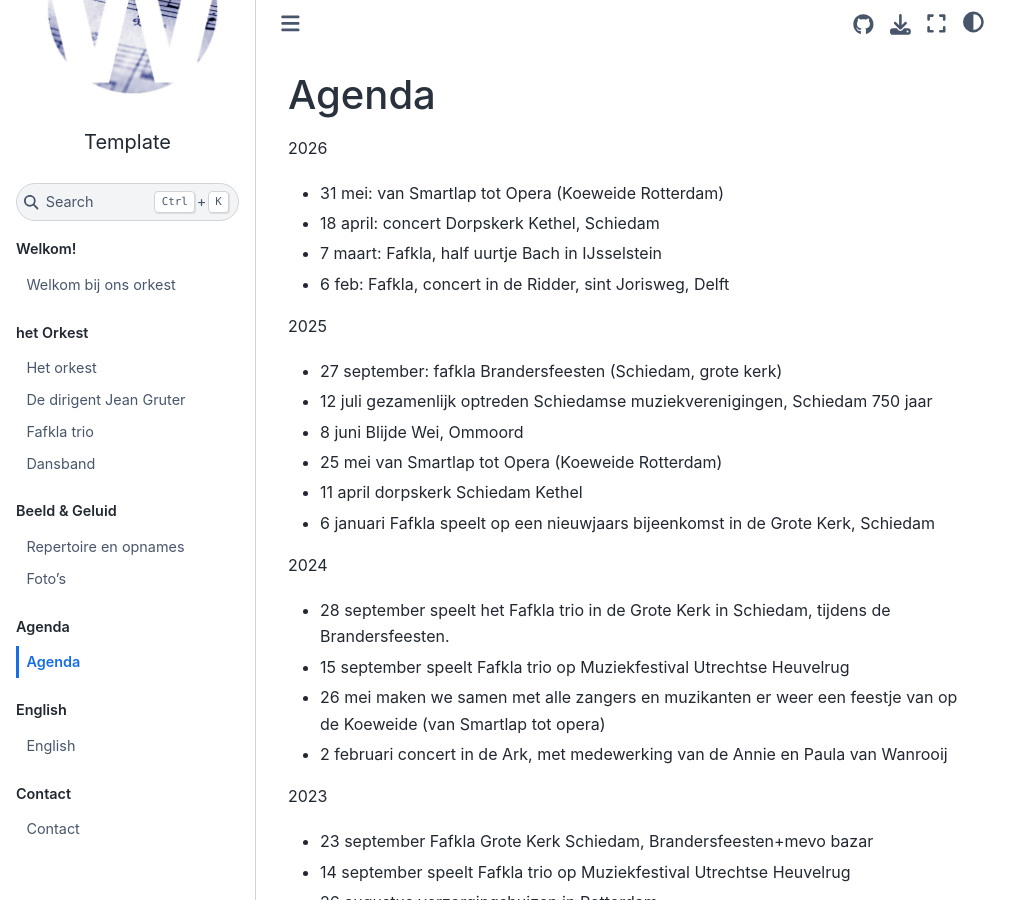
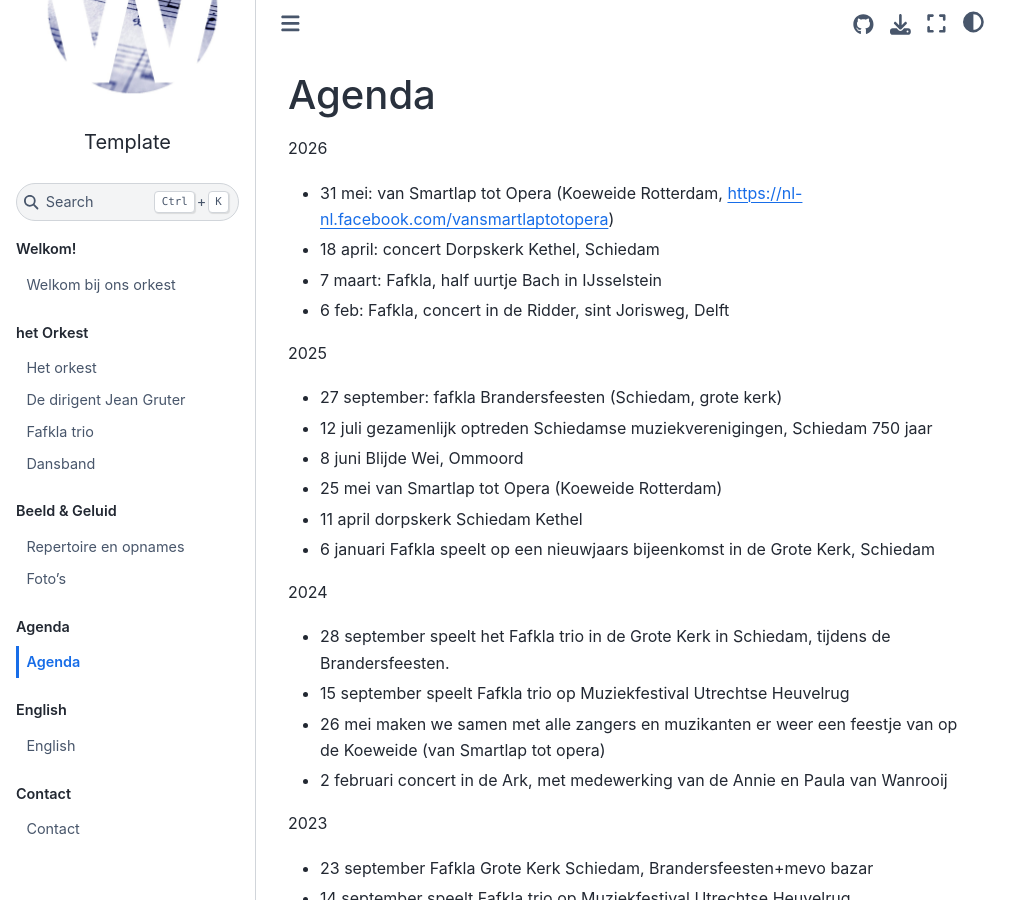
Before and after one commit to margreetdocter/ovwilton, a Jupyter Book: the page built from book/some_content/agenda.md, in a window 1280 px wide and 900 px high. Shown: the whole window, without its empty margins (0-1031 px from the left). Built offline with Jupyter Book 1.0.4 settings and Sphinx 7.4.7 and the Sphinx Book theme 1.1.4, drawn with Linux system fonts in a browser that asks for light colours; comment, search, counter and statistics services are not loaded; part of the change alters nothing that is shown.

Commit message:
Update agenda.md

```diff
--- a/book/some_content/agenda.md
+++ b/book/some_content/agenda.md
@@ -1,7 +1,7 @@
 # Agenda
 
 2026
--	31 mei: van Smartlap tot Opera (Koeweide Rotterdam)
+-	31 mei: van Smartlap tot Opera (Koeweide Rotterdam, https://nl-nl.facebook.com/vansmartlaptotopera)
 - 18 april: concert Dorpskerk Kethel, Schiedam
 - 7 maart: Fafkla, half uurtje Bach in IJsselstein
 -	6 feb: Fafkla, concert in de Ridder, sint Jorisweg, Delft
```
